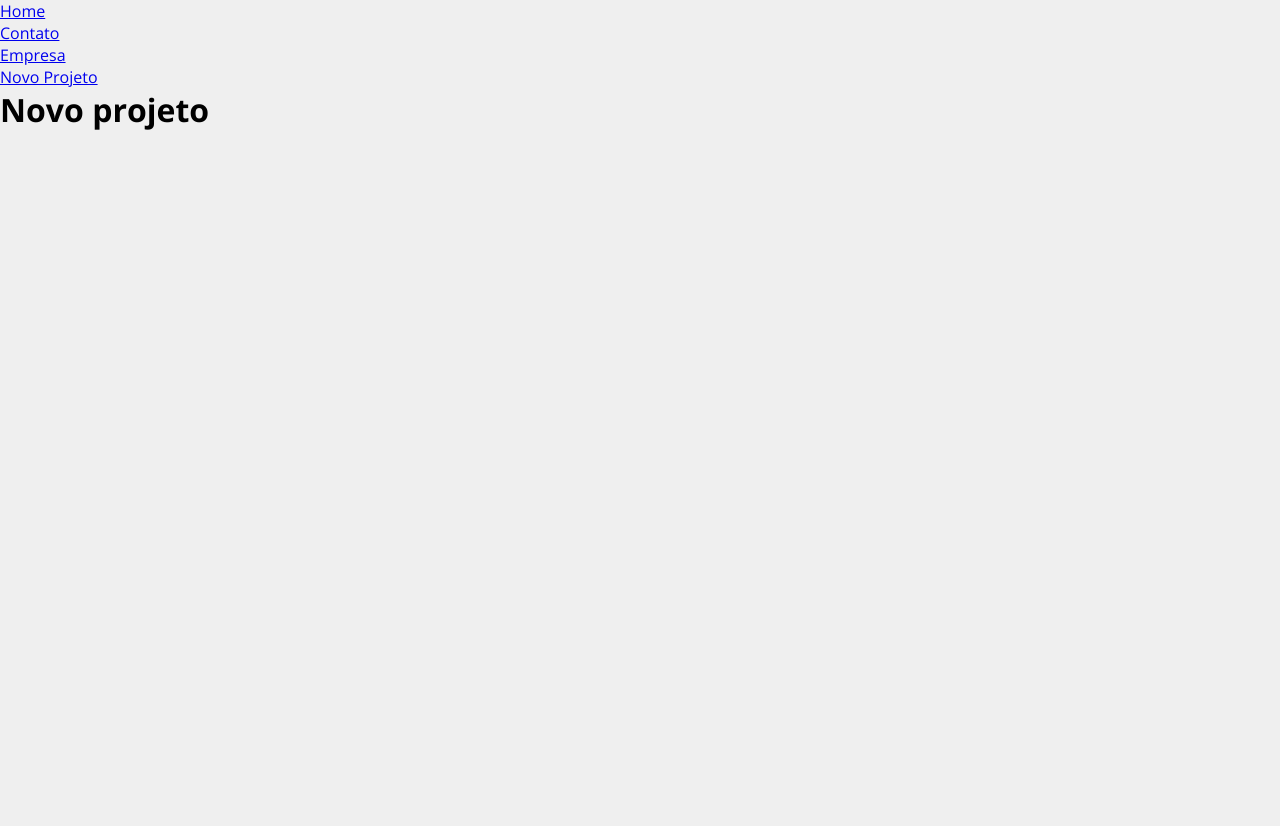
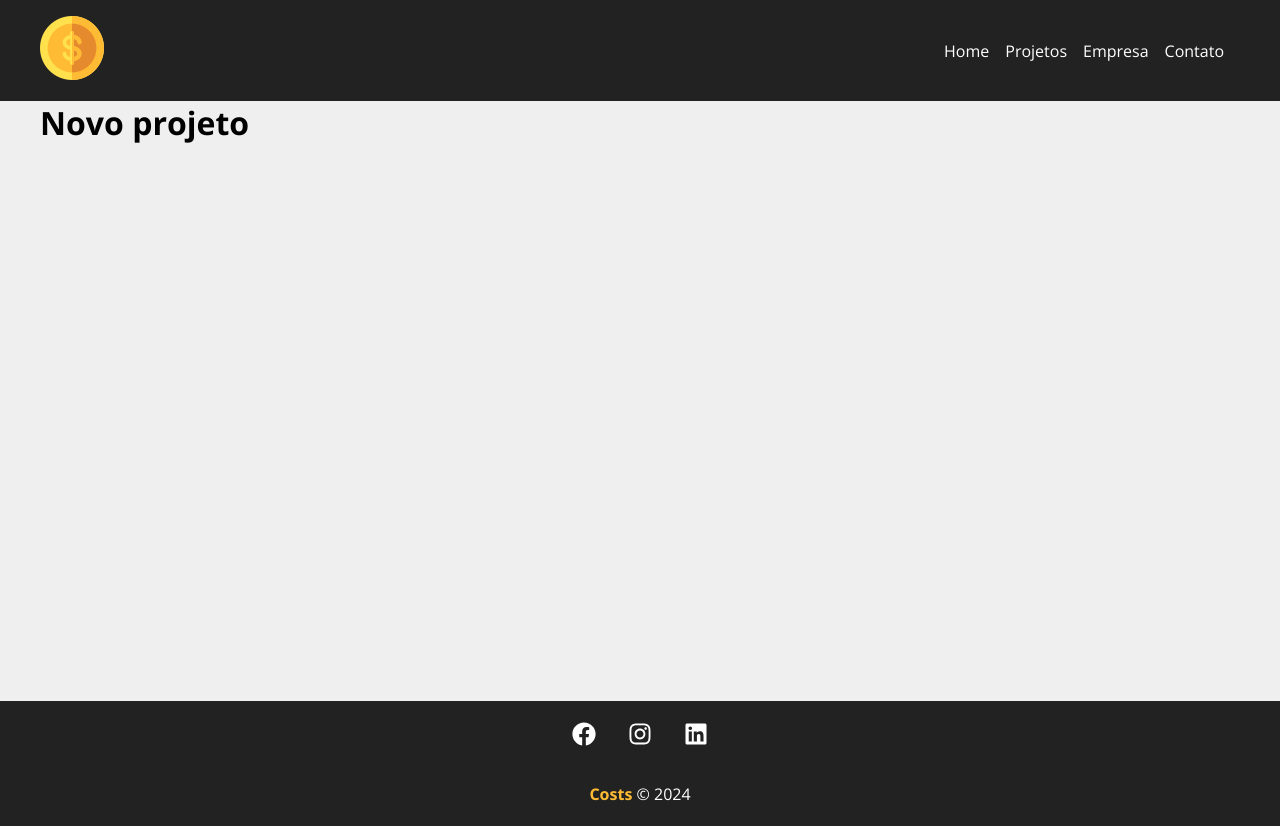
Before and after one commit to shenrique1970/costs, a React (Create React App) app: page /newproject in a window 1280 px wide. Before the commit the page ends 800 px from the top, so only its background shows below. Built offline with nearby package versions, Linux system fonts and the light colour scheme.

Commit message:
atualização

```diff
--- a/src/App.js
+++ b/src/App.js
@@ -1,4 +1,4 @@
-import { BrowserRouter as Router, Routes , Route} from 'react-router-dom'
+import { BrowserRouter as Router, Routes, Route } from 'react-router-dom'
 import Navbar from './components/layout/Navbar'
 import Footer from './components/layout/Footer'
 import Home from './components/pages/Home'
@@ -6,19 +6,25 @@
 import Contact from './components/pages/Contact'
 import NewProject from './components/pages/NewProject'
 
+import Container from './components/layout/Container'
+
 function App() {
   return (
     <Router>
       <Navbar />
-      <Routes>
-        <Route exact path="/" element={<Home />}  />
+      <Container customClass="min-height">
+        <Routes>
 
-        <Route path="/company" element={<Company />}  />
+          <Route exact path="/" element={<Home />} />
 
-        <Route path="/contact" element={<Contact />}  />
+          <Route path="/company" element={<Company />} />
 
-        <Route path="/newproject" element={<NewProject />}  />
-      </Routes>
+          <Route path="/contact" element={<Contact />} />
+
+          <Route path="/newproject" element={<NewProject />} />
+
+        </Routes>
+      </Container>
       <Footer />
     </Router>
   );
--- /dev/null
+++ b/src/components/layout/Container.js
@@ -0,0 +1,9 @@
+import styles from './Container.module.css'
+
+function Container(props) {
+    return <div className={`${styles.container} ${styles[props.customClass]}`}>
+         {props.children}
+    </div>
+}
+
+export default Container
--- /dev/null
+++ b/src/components/layout/Container.module.css
@@ -0,0 +1,20 @@
+.container {
+    width: 1200px;
+    display: flex;
+    justify-content: space-between;
+    margin: 0 auto;
+    flex-wrap: wrap;
+  }
+
+  .start {
+    justify-content: flex-start;
+  }
+
+  .column {
+    flex-direction: column;
+    justify-content: flex-start;
+  }
+
+  .min-height {
+    min-height: 75%;
+  }
--- a/src/components/layout/Footer.js
+++ b/src/components/layout/Footer.js
@@ -1,5 +1,25 @@
+import { FaFacebook, FaInstagram, FaLinkedin } from 'react-icons/fa'
+import styles from './Footer.module.css'
+
 function Footer() {
-
+  return (
+    <footer className={styles.footer}>
+      <ul className={styles.social_list}>
+        <li>
+          <FaFacebook />
+        </li>
+        <li>
+          <FaInstagram />
+        </li>
+        <li>
+          <FaLinkedin />
+        </li>
+      </ul>
+      <p className={styles.copy_right}>
+        <span>Costs</span> &copy; 2024
+      </p>
+    </footer>
+  )
 }
 
 export default Footer
--- /dev/null
+++ b/src/components/layout/Footer.module.css
@@ -0,0 +1,34 @@
+.footer {
+    background-color: #222;
+    color: #fff;
+    padding: 1.3em;
+    text-align: center;
+  }
+
+  .social_list {
+    display: flex;
+    justify-content: center;
+    list-style-type: none;
+  }
+
+  .social_list li {
+    margin: 0 1em;
+  }
+
+  .social_list li:hover {
+    color: #ffbb33;
+  }
+
+  .social_list svg {
+    font-size: 1.5em;
+    cursor: pointer;
+  }
+
+  .copy_right {
+    margin-top: 2em;
+  }
+
+  .copy_right span {
+    font-weight: bold;
+    color: #ffbb33;
+  }
--- a/src/components/layout/Navbar.js
+++ b/src/components/layout/Navbar.js
@@ -1,25 +1,33 @@
-import { Link } from "react-router-dom"
+import { Link } from "react-router-dom";
+import Container from "./Container";
 
+import styles from "./Navbar.module.css";
+import logo from "../../img/costs_logo.png";
 
 function Navbar() {
-    return (
-
-        <ul>
-            <li>
-                <Link to="/">Home</Link>
-            </li>
-            <li>
-                <Link to="/contact">Contato</Link>
-            </li>
-            <li>
-                <Link to="/company">Empresa</Link>
-            </li>
-            <li>
-                <Link to="/NeewProject">Novo Projeto</Link>
-            </li>
+  return (
+    <nav className={styles.navbar}>
+      <Container>
+        <Link to="/">
+          <img src={logo} alt="Costs" />
+        </Link>
+        <ul className={styles.list}>
+          <li className={styles.item}>
+            <Link to="/">Home</Link>
+          </li>
+          <li className={styles.item}>
+            <Link to="/newproject">Projetos</Link>
+          </li>
+          <li className={styles.item}>
+            <Link to="/company">Empresa</Link>
+          </li>
+          <li className={styles.item}>
+            <Link to="/contact">Contato</Link>
+          </li>
         </ul>
-
-    )
+      </Container>
+    </nav>
+  );
 }
 
-export default Navbar
+export default Navbar;
--- /dev/null
+++ b/src/components/layout/Navbar.module.css
@@ -0,0 +1,26 @@
+.navbar {
+    display: flex;
+    justify-content: space-between;
+    background-color: #222;
+    padding: 1em;
+  }
+
+  .list {
+    display: flex;
+    list-style: none;
+    align-items: center;
+  }
+
+  .item {
+    margin-right: 1em;
+  }
+
+  .item a {
+    color: #fff;
+    text-decoration: none;
+  }
+
+  .item a:hover {
+    color: #ffbb33;
+    text-decoration: none;
+  }
```
